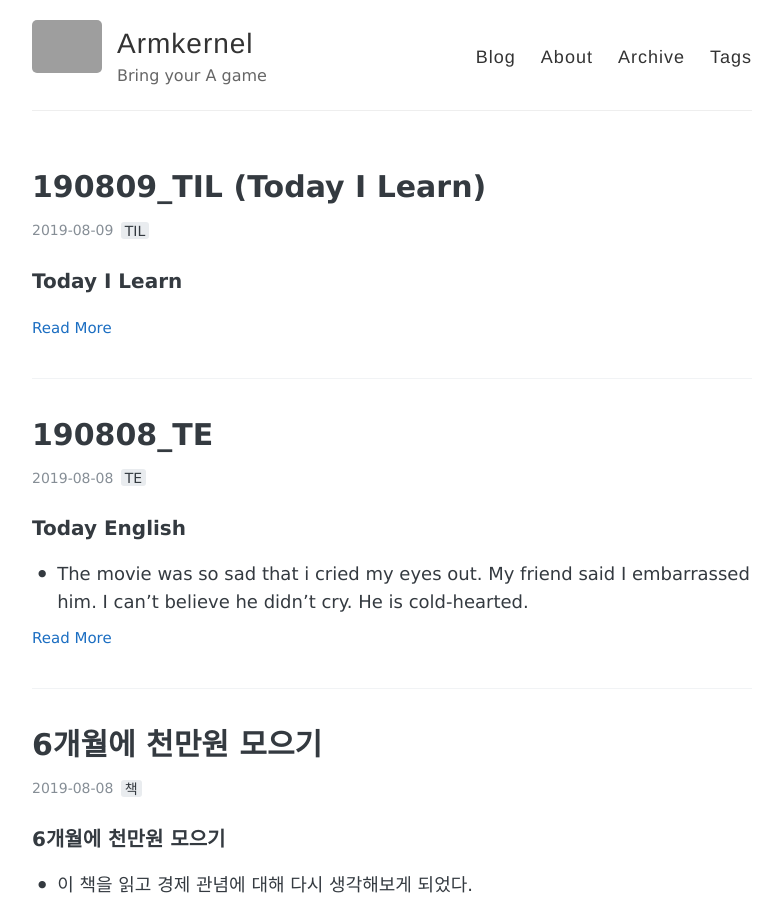
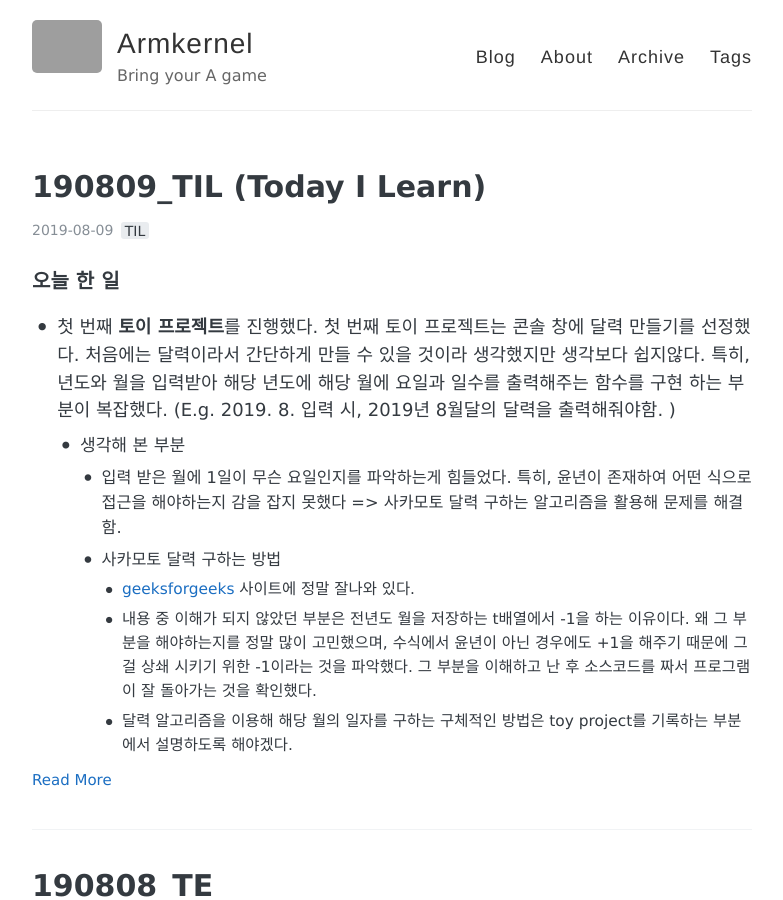
Before and after one commit to armkernel/armkernel.github.io, a Jekyll site: the page built from index.html, in a window 1280 px wide and 900 px high. Shown: the whole window, without its empty margins (248-1031 px from the left). Built offline with Jekyll 4.4.1, drawn with Linux system fonts in a browser that asks for light colours; the list of posts is cut into pages by our own code; grey boxes are pictures that could not be loaded.

Commit message:
TIL_ver2

```diff
--- a/_posts/2019-08-09-calender.md
+++ b/_posts/2019-08-09-calender.md
@@ -5,9 +5,7 @@
 comments: true
 ---
 
-### Today I Learn
-
-#### 오늘 한 일
+### 오늘 한 일
 - 첫 번째 **토이 프로젝트**를 진행했다. 첫 번째 토이 프로젝트는 콘솔 창에 달력 만들기를 선정했다. 처음에는 달력이라서 간단하게 만들 수 있을 것이라 생각했지만 생각보다 쉽지않다. 특히, 년도와 월을 입력받아 해당 년도에 해당 월에 요일과 일수를 출력해주는 함수를 구현 하는 부분이 복잡했다. (E.g. 2019. 8. 입력 시, 2019년 8월달의 달력을 출력해줘야함. )
   - 생각해 본 부분
     - 입력 받은 월에 1일이 무슨 요일인지를 파악하는게 힘들었다. 특히, 윤년이 존재하여 어떤 식으로 접근을 해야하는지 감을 잡지 못했다 => 사카모토 달력 구하는 알고리즘을 활용해 문제를 해결함.
@@ -18,3 +16,10 @@
 
 - shell script 수정
   - git commit을 하는 스크립트를 수정했다. git에 올리는 명령어를 치는게 귀찮아서 스크립트를 만들었다. 다만, commit comment를 "." 으로 고정해두었는데.. github에 모든 comment 내용이 "."으로 기록되고 내가 어떤 commit을 했는지 식별하는게 어려웠다. 그래서 간단한 comment를 입력받아서 git commit한 후 push하도록 변경하였으며, 만약 인자가 없으면 "." 로 comment를 등록해 push하도록 했다.    - $# 를 이용해 script 내에서 전달된 인자의 개수가 1개 이상인지 파악한 후 comment를 변경하도록 script를 수정했다.
+
+- toy project 시작
+  - 첫 번째 토이 프로젝트를 시작하였다. 아직 소스코드를 다듬지도 설계를 하지 는 않았지만 그냥 머리속으로 생각했던 걸 구현한 것 같다. 이제 조금씩 살을 붙어 나가야할 것 같다. [first_toy_project](https://github.com/armkernel/toyProject/tree/master/calender)
+
+  - ![달력 완성 본](../images/calender.png/400x300)
+
+### 오늘의 회고
```
Also changed, not shown: images/calender.png (added).
